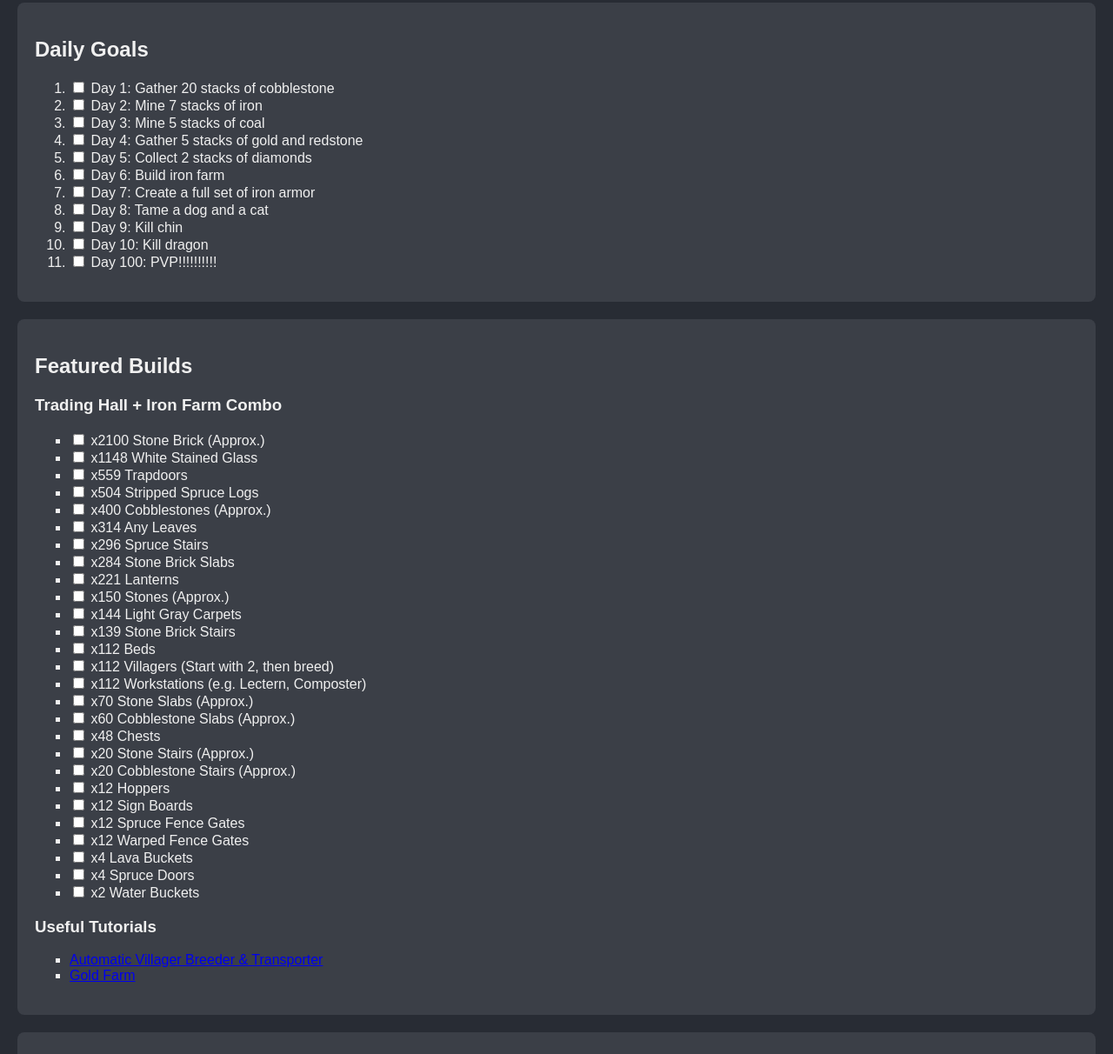
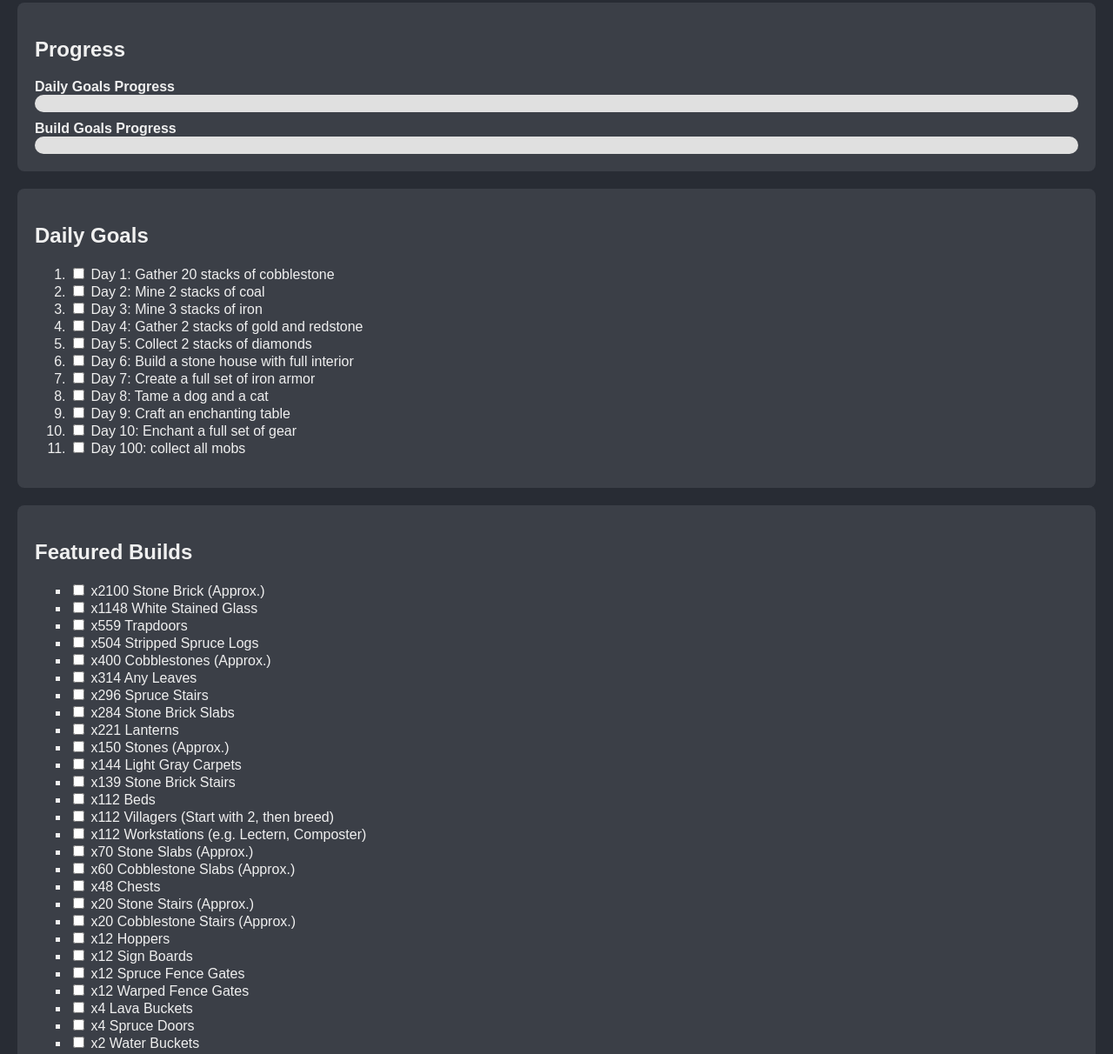
Before and after one commit to Hatvey/Minecraft-100-days, a plain HTML site: page index.html in a window 1280 px wide. Shown: the part 115-1327 px from the top of the page at 87% size. Drawn offline with Linux system fonts and the light colour scheme.

Commit message:
Add files via upload

```diff
--- a/index.html
+++ b/index.html
@@ -5,61 +5,92 @@
   <meta name="viewport" content="width=device-width, initial-scale=1.0" />
   <title>Minecraft 100 Days Challenge</title>
   <link rel="stylesheet" href="styles.css" />
+  <style>
+    .progress-container {
+      margin: 20px 0;
+    }
+    .progress-bar {
+      width: 100%;
+      background-color: #e0e0e0;
+      border-radius: 10px;
+      overflow: hidden;
+    }
+    .progress-fill {
+      height: 20px;
+      width: 0%;
+      background-color: #c6c93a;
+      transition: width 0.3s ease-in-out;
+    }
+    .progress-label {
+      font-weight: bold;
+      margin-top: 10px;
+    }
+  </style>
 </head>
 <body>
   <header>
     <h1>Minecraft 100 Days Challenge</h1>
   </header>
 
+  <section class="progress-container">
+    <h2>Progress</h2>
+    <div class="progress-label">Daily Goals Progress</div>
+    <div class="progress-bar">
+      <div class="progress-fill" id="dailyProgressFill"></div>
+    </div>
+    <div class="progress-label">Build Goals Progress</div>
+    <div class="progress-bar">
+      <div class="progress-fill" id="buildProgressFill"></div>
+    </div>
+  </section>
+
   <section class="day-challenges">
     <h2>Daily Goals</h2>
-    <ol class="checklist">
-      <li><label><input type="checkbox" /> Day 1: Gather 20 stacks of cobblestone</label></li>
-      <li><label><input type="checkbox" /> Day 2: Mine 7 stacks of iron</label></li>
-      <li><label><input type="checkbox" /> Day 3: Mine 5 stacks of coal</label></li>
-      <li><label><input type="checkbox" /> Day 4: Gather 5 stacks of gold and redstone</label></li>
-      <li><label><input type="checkbox" /> Day 5: Collect 2 stacks of diamonds</label></li>
-      <li><label><input type="checkbox" /> Day 6: Build iron farm</label></li>
-      <li><label><input type="checkbox" /> Day 7: Create a full set of iron armor</label></li>
-      <li><label><input type="checkbox" /> Day 8: Tame a dog and a cat</label></li>
-      <li><label><input type="checkbox" /> Day 9: Kill chin</label></li>
-      <li><label><input type="checkbox" /> Day 10: Kill dragon</label></li>
-      <!-- Skipping intermediate items for brevity -->
-      <li><label><input type="checkbox" /> Day 100: PVP!!!!!!!!!!</label></li>
+    <ol class="checklist" id="dailyGoals">
+      <li><label><input type="checkbox" onchange="updateProgress()" /> Day 1: Gather 20 stacks of cobblestone</label></li>
+      <li><label><input type="checkbox" onchange="updateProgress()" /> Day 2: Mine 2 stacks of coal</label></li>
+      <li><label><input type="checkbox" onchange="updateProgress()" /> Day 3: Mine 3 stacks of iron</label></li>
+      <li><label><input type="checkbox" onchange="updateProgress()" /> Day 4: Gather 2 stacks of gold and redstone</label></li>
+      <li><label><input type="checkbox" onchange="updateProgress()" /> Day 5: Collect 2 stacks of diamonds</label></li>
+      <li><label><input type="checkbox" onchange="updateProgress()" /> Day 6: Build a stone house with full interior</label></li>
+      <li><label><input type="checkbox" onchange="updateProgress()" /> Day 7: Create a full set of iron armor</label></li>
+      <li><label><input type="checkbox" onchange="updateProgress()" /> Day 8: Tame a dog and a cat</label></li>
+      <li><label><input type="checkbox" onchange="updateProgress()" /> Day 9: Craft an enchanting table</label></li>
+      <li><label><input type="checkbox" onchange="updateProgress()" /> Day 10: Enchant a full set of gear</label></li>
+      <li><label><input type="checkbox" onchange="updateProgress()" /> Day 100: collect all mobs</label></li>
     </ol>
   </section>
 
   <section class="build-section">
     <h2>Featured Builds</h2>
-    <h3>Trading Hall + Iron Farm Combo</h3>
-    <ul>
-      <li><label><input type="checkbox"> x2100 Stone Brick (Approx.)</label></li>
-      <li><label><input type="checkbox"> x1148 White Stained Glass</label></li>
-      <li><label><input type="checkbox"> x559 Trapdoors</label></li>
-      <li><label><input type="checkbox"> x504 Stripped Spruce Logs</label></li>
-      <li><label><input type="checkbox"> x400 Cobblestones (Approx.)</label></li>
-      <li><label><input type="checkbox"> x314 Any Leaves</label></li>
-      <li><label><input type="checkbox"> x296 Spruce Stairs</label></li>
-      <li><label><input type="checkbox"> x284 Stone Brick Slabs</label></li>
-      <li><label><input type="checkbox"> x221 Lanterns</label></li>
-      <li><label><input type="checkbox"> x150 Stones (Approx.)</label></li>
-      <li><label><input type="checkbox"> x144 Light Gray Carpets</label></li>
-      <li><label><input type="checkbox"> x139 Stone Brick Stairs</label></li>
-      <li><label><input type="checkbox"> x112 Beds</label></li>
-      <li><label><input type="checkbox"> x112 Villagers (Start with 2, then breed)</label></li>
-      <li><label><input type="checkbox"> x112 Workstations (e.g. Lectern, Composter)</label></li>
-      <li><label><input type="checkbox"> x70 Stone Slabs (Approx.)</label></li>
-      <li><label><input type="checkbox"> x60 Cobblestone Slabs (Approx.)</label></li>
-      <li><label><input type="checkbox"> x48 Chests</label></li>
-      <li><label><input type="checkbox"> x20 Stone Stairs (Approx.)</label></li>
-      <li><label><input type="checkbox"> x20 Cobblestone Stairs (Approx.)</label></li>
-      <li><label><input type="checkbox"> x12 Hoppers</label></li>
-      <li><label><input type="checkbox"> x12 Sign Boards</label></li>
-      <li><label><input type="checkbox"> x12 Spruce Fence Gates</label></li>
-      <li><label><input type="checkbox"> x12 Warped Fence Gates</label></li>
-      <li><label><input type="checkbox"> x4 Lava Buckets</label></li>
-      <li><label><input type="checkbox"> x4 Spruce Doors</label></li>
-      <li><label><input type="checkbox"> x2 Water Buckets</label></li>
+    <ul id="buildGoals">
+      <li><label><input type="checkbox" onchange="updateProgress()"> x2100 Stone Brick (Approx.)</label></li>
+      <li><label><input type="checkbox" onchange="updateProgress()"> x1148 White Stained Glass</label></li>
+      <li><label><input type="checkbox" onchange="updateProgress()"> x559 Trapdoors</label></li>
+      <li><label><input type="checkbox" onchange="updateProgress()"> x504 Stripped Spruce Logs</label></li>
+      <li><label><input type="checkbox" onchange="updateProgress()"> x400 Cobblestones (Approx.)</label></li>
+      <li><label><input type="checkbox" onchange="updateProgress()"> x314 Any Leaves</label></li>
+      <li><label><input type="checkbox" onchange="updateProgress()"> x296 Spruce Stairs</label></li>
+      <li><label><input type="checkbox" onchange="updateProgress()"> x284 Stone Brick Slabs</label></li>
+      <li><label><input type="checkbox" onchange="updateProgress()"> x221 Lanterns</label></li>
+      <li><label><input type="checkbox" onchange="updateProgress()"> x150 Stones (Approx.)</label></li>
+      <li><label><input type="checkbox" onchange="updateProgress()"> x144 Light Gray Carpets</label></li>
+      <li><label><input type="checkbox" onchange="updateProgress()"> x139 Stone Brick Stairs</label></li>
+      <li><label><input type="checkbox" onchange="updateProgress()"> x112 Beds</label></li>
+      <li><label><input type="checkbox" onchange="updateProgress()"> x112 Villagers (Start with 2, then breed)</label></li>
+      <li><label><input type="checkbox" onchange="updateProgress()"> x112 Workstations (e.g. Lectern, Composter)</label></li>
+      <li><label><input type="checkbox" onchange="updateProgress()"> x70 Stone Slabs (Approx.)</label></li>
+      <li><label><input type="checkbox" onchange="updateProgress()"> x60 Cobblestone Slabs (Approx.)</label></li>
+      <li><label><input type="checkbox" onchange="updateProgress()"> x48 Chests</label></li>
+      <li><label><input type="checkbox" onchange="updateProgress()"> x20 Stone Stairs (Approx.)</label></li>
+      <li><label><input type="checkbox" onchange="updateProgress()"> x20 Cobblestone Stairs (Approx.)</label></li>
+      <li><label><input type="checkbox" onchange="updateProgress()"> x12 Hoppers</label></li>
+      <li><label><input type="checkbox" onchange="updateProgress()"> x12 Sign Boards</label></li>
+      <li><label><input type="checkbox" onchange="updateProgress()"> x12 Spruce Fence Gates</label></li>
+      <li><label><input type="checkbox" onchange="updateProgress()"> x12 Warped Fence Gates</label></li>
+      <li><label><input type="checkbox" onchange="updateProgress()"> x4 Lava Buckets</label></li>
+      <li><label><input type="checkbox" onchange="updateProgress()"> x4 Spruce Doors</label></li>
+      <li><label><input type="checkbox" onchange="updateProgress()"> x2 Water Buckets</label></li>
     </ul>
     <h3>Useful Tutorials</h3>
     <ul>
@@ -77,6 +108,20 @@
   </section>
 
   <script>
+    function updateProgress() {
+      const dailyCheckboxes = document.querySelectorAll("#dailyGoals input[type='checkbox']");
+      const buildCheckboxes = document.querySelectorAll("#buildGoals input[type='checkbox']");
+
+      const checkedDaily = Array.from(dailyCheckboxes).filter(cb => cb.checked).length;
+      const checkedBuild = Array.from(buildCheckboxes).filter(cb => cb.checked).length;
+
+      const dailyPercent = (checkedDaily / dailyCheckboxes.length) * 100;
+      const buildPercent = (checkedBuild / buildCheckboxes.length) * 100;
+
+      document.getElementById("dailyProgressFill").style.width = dailyPercent + "%";
+      document.getElementById("buildProgressFill").style.width = buildPercent + "%";
+    }
+
     const challenges = [...document.querySelectorAll(".checklist li")].map(li => li.textContent);
 
     function assignRandomChallenge() {
@@ -90,6 +135,5 @@
       document.getElementById("roulette-result").textContent = `${player} will do: ${challenge}`;
     }
   </script>
-
 </body>
 </html>
```
